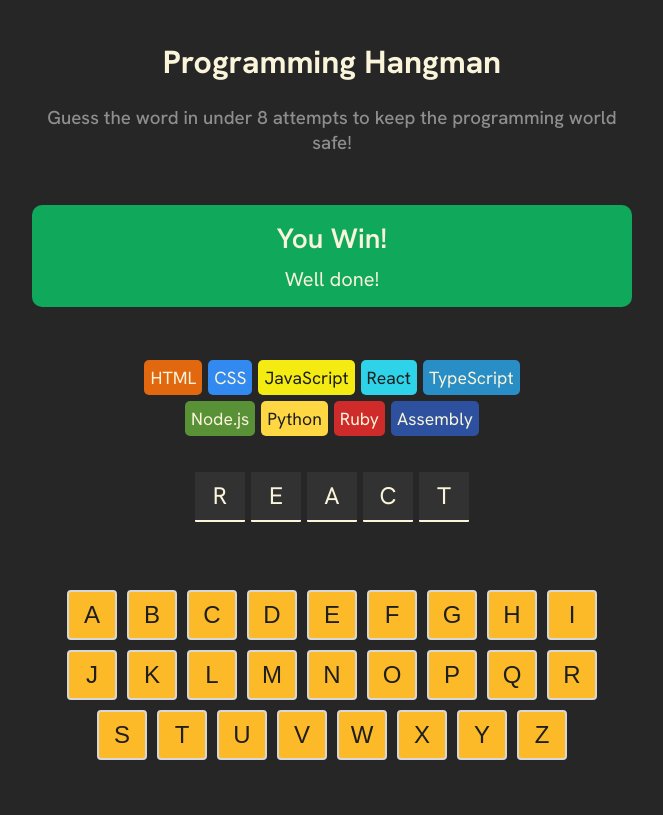
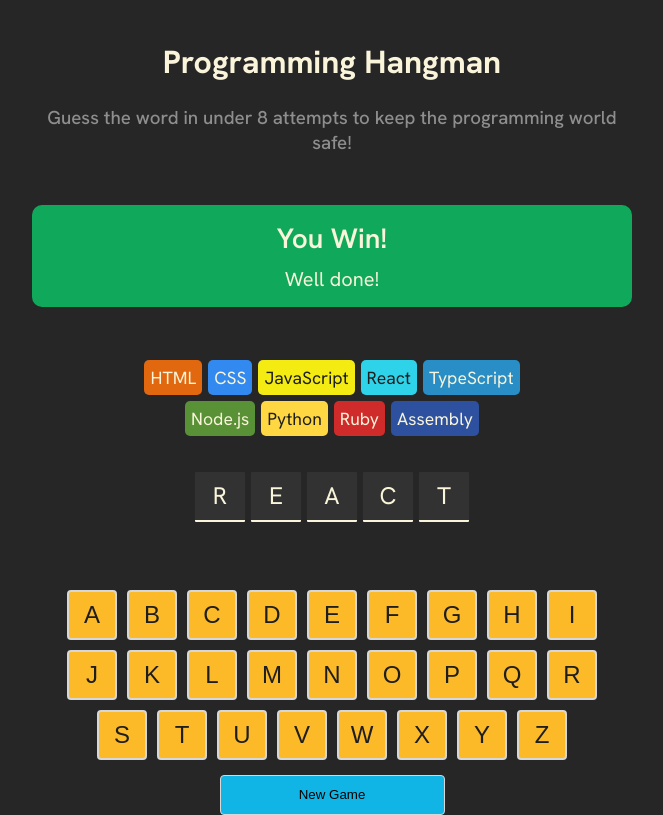
Before and after one commit to ajburrows/programming-hangman, a React (Vite) app: page / in a window 1280 px wide. Shown: the whole page, without its empty margins (308-971 px from the left). Built offline with nearby package versions, Linux system fonts and the light colour scheme.

Commit message:
Set key colors when guessed

```diff
--- a/package.json
+++ b/package.json
@@ -10,6 +10,7 @@
     "preview": "vite preview"
   },
   "dependencies": {
+    "clsx": "^2.1.1",
     "react": "^18.3.1",
     "react-dom": "^18.3.1"
   },
--- a/src/App.jsx
+++ b/src/App.jsx
@@ -2,11 +2,20 @@
 import LanguageChip from "./components/LanguageChip"
 import { languages } from "./languages"
 import { useState } from "react"
+import { clsx } from "clsx"
 
 export default function App(){
   const [currentWord, setCurrentWord] = useState("react")
+  const [guessedLetters, setGuessedLetters] = useState([])
   const alphabet = "abcdefghijklmnopqrstuvwxyz"
 
+  function addGuessedLetter(letter) {
+    setGuessedLetters(prevGuessedLetters => {
+      const letterSet = new Set(prevGuessedLetters)
+      letterSet.add(letter)
+      return Array.from(letterSet)
+    })
+  }
   const languageChips = languages.map(langObj =>
     <LanguageChip
       key={langObj.name}
@@ -16,14 +25,31 @@
     />
   )
 
-  console.log(currentWord)
+  console.log(guessedLetters)
   const letterSpans = currentWord.split("").map((letter, index) =>
     <span className="letter" key={index}>{letter.toUpperCase()}</span>
   )
 
-  const keyboardButtons = alphabet.split("").map(letter =>
-    <button className="keyboard-button" key={letter.toUpperCase()} onClick={() => console.log(letter.toUpperCase())}>{letter.toUpperCase()}</button>
-  )
+  const keyboardButtons = alphabet.split("").map(letter => {
+    const isGuessed = guessedLetters.includes(letter.toUpperCase())
+    const isRight = isGuessed && currentWord.includes(letter)
+    const isWrong = isGuessed && !currentWord.includes(letter)
+    const className = clsx({
+      "keyboard-button": true,
+      "right-letter": isRight,
+      "wrong-letter": isWrong,
+    })
+
+    return(
+      <button
+        className={className}
+        key={letter.toUpperCase()}
+        onClick={() => addGuessedLetter(letter.toUpperCase())}
+      >
+          {letter.toUpperCase()}
+      </button>
+    )
+  })
 
   return (
     <main>
@@ -41,6 +67,7 @@
       <section className="keyboard">
         {keyboardButtons}
       </section>
+      <button className="new-game">New Game</button>
     </main>
   )
 }
--- a/src/index.css
+++ b/src/index.css
@@ -126,3 +126,23 @@
 
   cursor: pointer;
 }
+
+button.new-game {
+    background-color: #11B5E5;
+    border: 1px solid #D7D7D7;
+    border-radius: 4px;
+    width: 225px;
+    height: 40px;
+    padding: 6px 12px;
+    display: block;
+    margin-inline: auto;
+    cursor: pointer;
+}
+
+.wrong-letter {
+  background-color: #EC5D49;
+}
+
+.right-letter {
+  background-color: #10A95B;
+}
```
Also changed, not shown: 1 other file (tests, documents, lock files or other folders).
